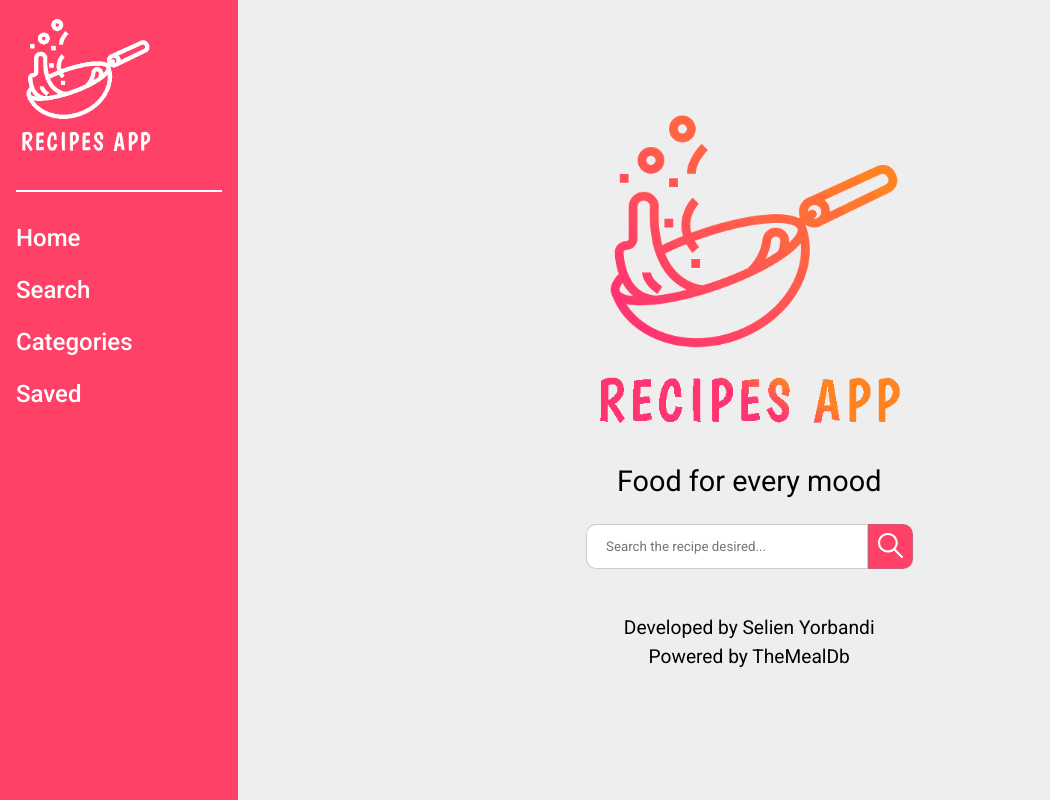
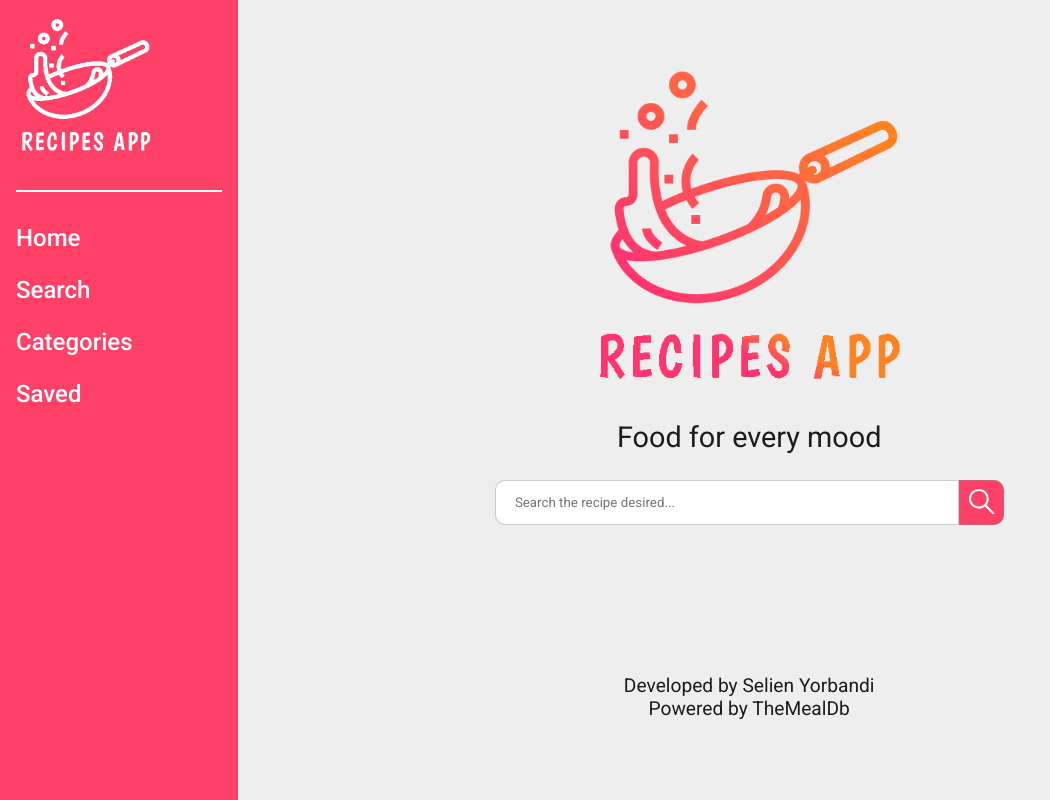
Before and after one commit to selienyorbandi/Recipes-App, a React (Vite) app: page / in a window 1280 px wide. Shown: the whole page, without its empty margins (0-1050 px from the left). Built offline with nearby package versions, Linux system fonts and the light colour scheme.

Commit message:
Css adjustments

```diff
--- a/src/App.css
+++ b/src/App.css
@@ -19,6 +19,7 @@
     margin: 0;
     box-sizing: border-box;
     font-family: 'Roboto', sans-serif;
+    color: var(--mainLightFont);
 }
 
 a {
--- a/src/components/Layout/Layout.module.css
+++ b/src/components/Layout/Layout.module.css
@@ -8,15 +8,7 @@
 }
 
 @media screen and (min-width: 900px) {
-    .Layout {
-        width: 100%;
-        height: 100%;
-    }
     .Layout main {
-        display: flex;
-        justify-content: center;
-        align-content: center;
-        align-items: center;
-        padding: 3rem;
+        padding-bottom: 0;
     }
 }
--- a/src/components/Layout/SideBar/SideBar.module.css
+++ b/src/components/Layout/SideBar/SideBar.module.css
@@ -13,6 +13,10 @@
         flex-direction: column;
         gap: 2rem;
         background: var(--mainColor);
+    }
+
+    .SideBar li {
+        color: var(--pureWhite);
     }
 
     .SideBar img {
--- a/src/components/Searchbar/SearchBar.module.css
+++ b/src/components/Searchbar/SearchBar.module.css
@@ -46,3 +46,10 @@
     background: var(--mainColor);
     border: solid 4px rgba(138, 138, 138, 0.424);
 }
+
+
+@media screen and (min-width: 900px) {
+    .Searchbar input {
+        width: calc(400px + 5vw);
+    }
+}
--- a/src/pages/Home/Home.module.css
+++ b/src/pages/Home/Home.module.css
@@ -1,28 +1,39 @@
-.Home {
+.Home__content {
     display: flex;
     flex-direction: column;
-    justify-content: center;
     align-items: center;
     gap: calc(.1rem + 3vh);
 }
 
 .Home img {
-    width: calc(210px + 11vh);
+    width: calc(150px + 11vh);
 }
 
 .Home__slogan {
-    font-size: calc(1.5rem + 1vw);
+    font-size: calc(1.1rem + 1vw);
 }
 
 .Attribution {
     padding: 1.25rem 0;
     text-align: center;
-    font-size: calc(.5rem + 2vw);
-    line-height: calc(1rem + 1vw);
+}
+
+@media screen and (min-width: 500px) {
+    .Home img {
+        width: calc(250px + 12vw);
+    }
+    .Attribution {
+        padding: 3rem 0;
+    }
 }
 
 @media screen and (min-width: 900px) {
     .Home {
+        height: 100%;
+        display: flex;
+        flex-direction: column;
+        justify-content: space-between;
+        padding: 4rem 0 2rem 0;
         margin-left: calc(180px + 3vw);
     }
 
--- a/src/pages/Home/Home.tsx
+++ b/src/pages/Home/Home.tsx
@@ -5,9 +5,11 @@ import styles from "./Home.module.css";
 function Home() {
   return (
     <section className={styles.Home}>
-      <img src={logo} />
-      <p className={styles.Home__slogan}>Food for every mood</p>
-      <SearchBar />
+      <div className={styles.Home__content}>
+        <img src={logo} />
+        <p className={styles.Home__slogan}>Food for every mood</p>
+        <SearchBar />
+      </div>
       <div className={styles.Attribution}>
         <p>Developed by Selien Yorbandi</p>
         <p>Powered by TheMealDb</p>
```
